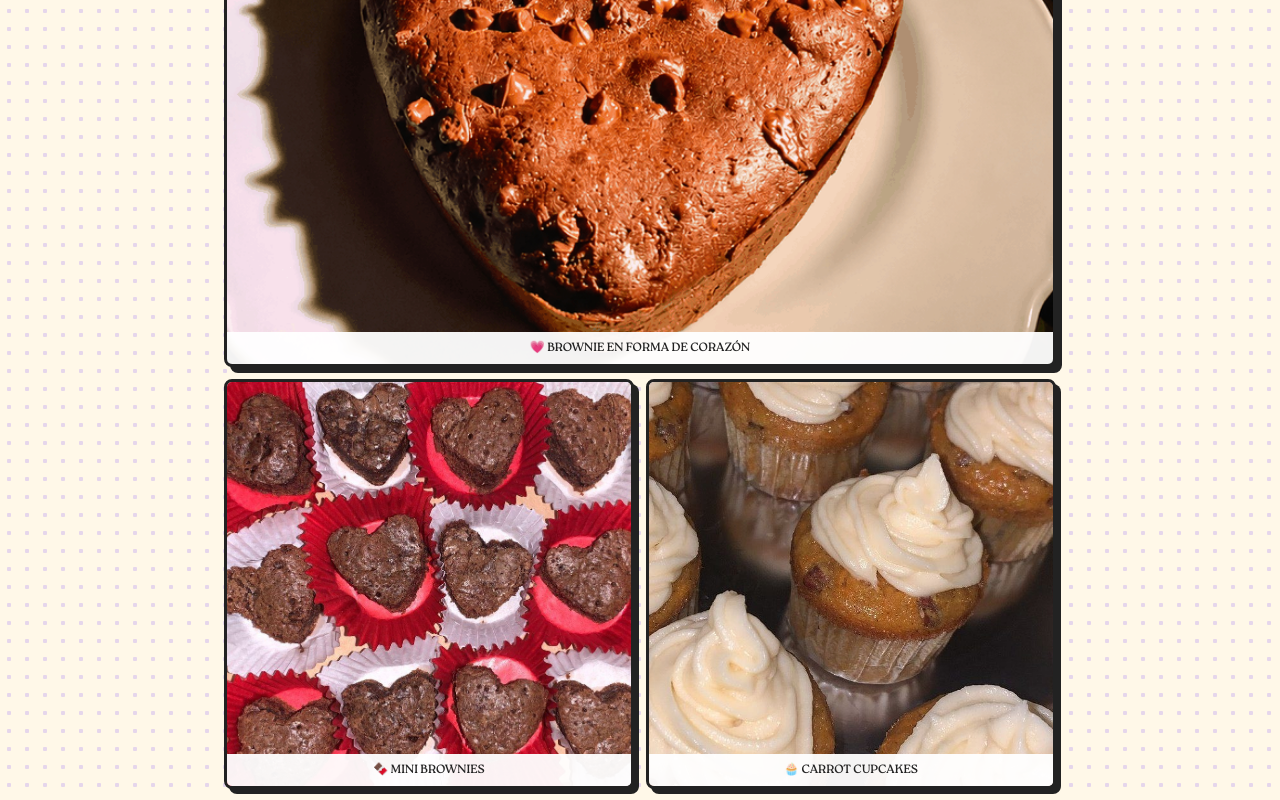
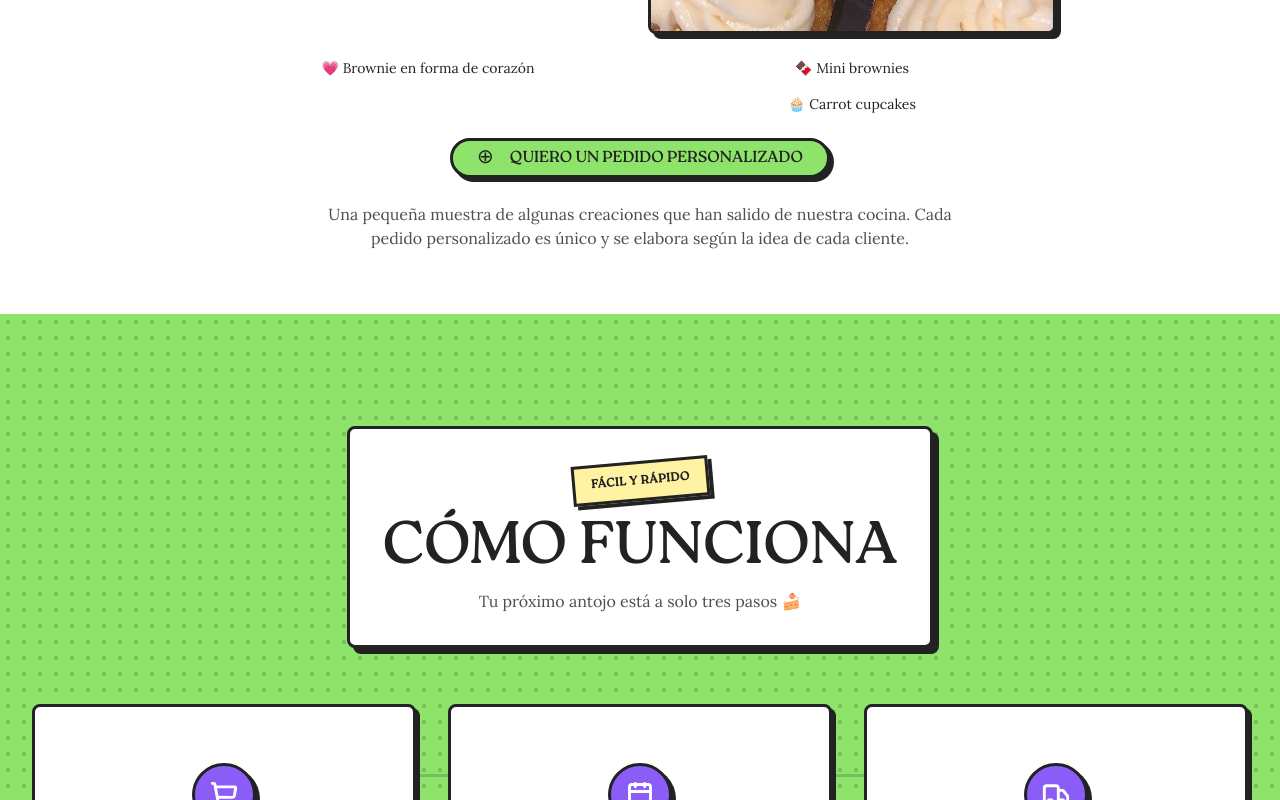
Before and after one commit to JAOCruz/tasty_temptations, a Next.js app: page / in a window 1280 px wide. Shown: the part 4800-5600 px from the top of the page. Built offline with nearby package versions, Linux system fonts and the light colour scheme.

Commit message:
feat: match custom orders section to reference photo layout

```diff
--- a/components/sections/CustomOrders.tsx
+++ b/components/sections/CustomOrders.tsx
@@ -10,39 +10,29 @@ export function CustomOrders() {
   const [open, setOpen] = useState(false)
 
   return (
-    <section id="custom-orders" className="relative overflow-hidden bg-pop-dots-cream py-12 sm:py-16">
-      <NeoSparkles variant="custom-orders" />
+    <section id="custom-orders" className="relative overflow-hidden bg-white py-12 sm:py-16">
       <div className="relative z-10 mx-auto max-w-4xl px-4 sm:px-6 lg:px-8">
         {/* Title */}
         <div className="mb-6 text-center">
           <h2 className="mb-2 font-heading text-3xl uppercase text-brand-black sm:text-4xl lg:text-5xl">
             Nuestras Creaciones
           </h2>
-          <p className="mx-auto max-w-2xl text-base text-brand-black/80">
-            Una pequeña muestra de algunas creaciones que han salido de nuestra cocina.
-            Cada pedido personalizado es único y se elabora según la idea de cada cliente.
-          </p>
         </div>
 
         {/* Images grid */}
-        <div className="mb-6 grid grid-cols-1 gap-3 sm:grid-cols-2">
-          {/* Main image - brownie heart, full width on top */}
-          <div className="relative aspect-[3/4] overflow-hidden rounded-base border-[3px] border-border bg-white shadow-[6px_6px_0_#222222] sm:col-span-2">
+        <div className="mb-6 grid grid-cols-1 gap-4 sm:grid-cols-2">
+          {/* Main image - brownie heart */}
+          <div className="relative aspect-[3/4] overflow-hidden rounded-base border-[3px] border-border bg-white shadow-[6px_6px_0_#222222] sm:row-span-2">
             <Image
               src="/illustrations/custom-orders/brownie-heart.png"
               alt="Brownie en forma de corazón"
               fill
               className="object-cover"
-              sizes="100vw"
+              sizes="(max-width: 640px) 100vw, 50vw"
             />
-            <div className="absolute bottom-0 left-0 right-0 bg-white/95 p-2 text-center">
-              <p className="font-heading text-xs uppercase text-brand-black">
-                💗 Brownie en forma de corazón
-              </p>
-            </div>
           </div>
 
-          {/* Bottom row - mini brownies */}
+          {/* Right column - mini brownies */}
           <div className="relative aspect-square overflow-hidden rounded-base border-[3px] border-border bg-white shadow-[5px_5px_0_#222222]">
             <Image
               src="/illustrations/custom-orders/mini-brownies.jpg"
@@ -51,14 +41,9 @@ export function CustomOrders() {
               className="object-cover"
               sizes="(max-width: 640px) 100vw, 50vw"
             />
-            <div className="absolute bottom-0 left-0 right-0 bg-white/95 p-2 text-center">
-              <p className="font-heading text-xs uppercase text-brand-black">
-                🍫 Mini brownies
-              </p>
-            </div>
           </div>
 
-          {/* Bottom row - carrot cupcakes */}
+          {/* Right column - carrot cupcakes */}
           <div className="relative aspect-square overflow-hidden rounded-base border-[3px] border-border bg-white shadow-[5px_5px_0_#222222]">
             <Image
               src="/illustrations/custom-orders/carrot-cupcakes.jpg"
@@ -67,23 +52,34 @@ export function CustomOrders() {
               className="object-cover"
               sizes="(max-width: 640px) 100vw, 50vw"
             />
-            <div className="absolute bottom-0 left-0 right-0 bg-white/95 p-2 text-center">
-              <p className="font-heading text-xs uppercase text-brand-black">
-                🧁 Carrot cupcakes
-              </p>
-            </div>
+          </div>
+        </div>
+
+        {/* Photo captions */}
+        <div className="mb-6 grid grid-cols-1 gap-4 text-center sm:grid-cols-2">
+          <p className="font-base text-sm text-brand-black">💗 Brownie en forma de corazón</p>
+          <div className="flex flex-col gap-4">
+            <p className="font-base text-sm text-brand-black">🍫 Mini brownies</p>
+            <p className="font-base text-sm text-brand-black">🧁 Carrot cupcakes</p>
           </div>
         </div>
 
         {/* CTA */}
-        <div className="text-center">
+        <div className="mb-6 text-center">
           <Button
             onClick={() => setOpen(true)}
-            className="border-[3px] border-border bg-brand-green px-6 py-4 font-heading text-base uppercase text-brand-black shadow-[5px_5px_0_#222222] transition-all hover:-translate-x-1 hover:-translate-y-1 hover:bg-brand-green/90 hover:shadow-[8px_8px_0_#222222]"
+            className="rounded-full border-[3px] border-border bg-brand-green px-6 py-4 font-heading text-base uppercase text-brand-black shadow-[5px_5px_0_#222222] transition-all hover:-translate-x-1 hover:-translate-y-1 hover:bg-brand-green/90 hover:shadow-[8px_8px_0_#222222]"
           >
+            <span className="mr-2 text-xl">⊕</span>
             Quiero un pedido personalizado
           </Button>
         </div>
+
+        {/* Description */}
+        <p className="mx-auto max-w-2xl text-center text-base text-brand-black/80">
+          Una pequeña muestra de algunas creaciones que han salido de nuestra cocina.
+          Cada pedido personalizado es único y se elabora según la idea de cada cliente.
+        </p>
       </div>
 
       <CustomOrderDialog open={open} onOpenChange={setOpen} />
```
